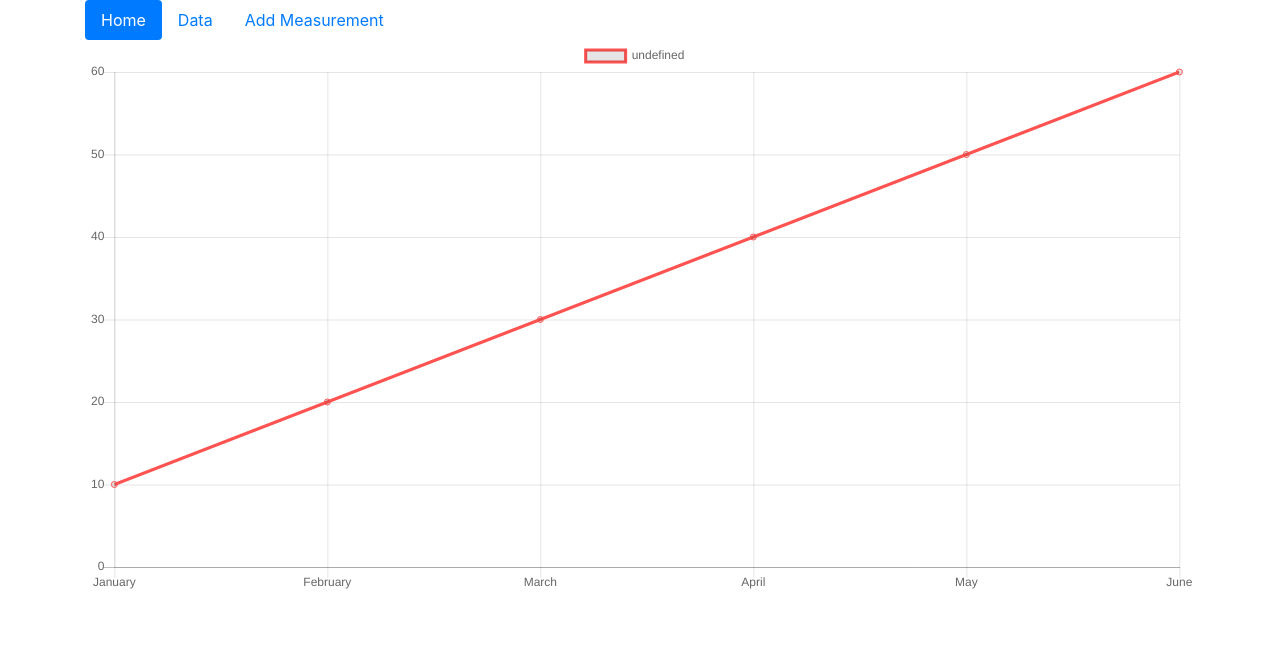
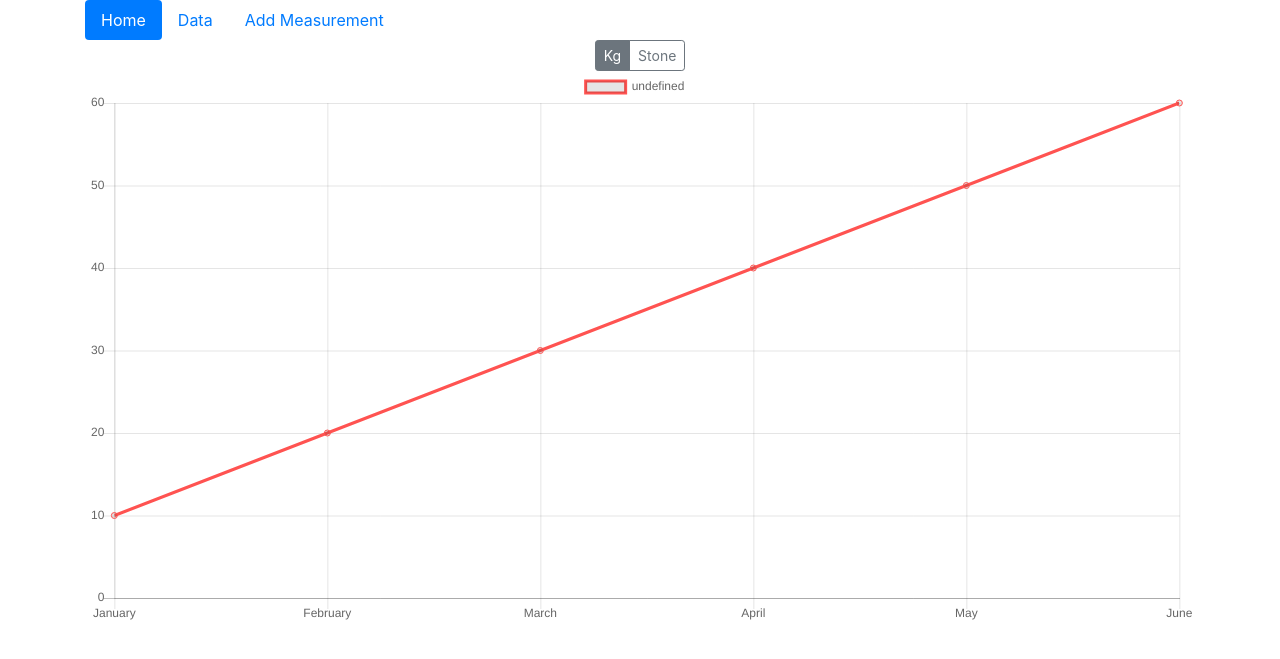
Before and after one commit to wkeeling/weighttracker, a Django app: page /track/ in a window 1280 px wide. Shown: the top 659 px of the page. Run offline with Django 3.2, Linux system fonts and the light colour scheme; data that the repository does not hold is empty; some libraries are stand-ins or nearby versions.

Commit message:
Introduce radio buttons for units

```diff
--- a/track/templates/home.html
+++ b/track/templates/home.html
@@ -19,13 +19,32 @@
         </div>
     </div>
     <div class="row">
+        <div class="col text-center">
+            <div id="units" class="btn-group btn-group-toggle center" data-toggle="buttons">
+                <label class="btn btn-outline-secondary btn-sm active">
+                    <input type="radio" name="units" id="kg" value="kg">Kg</input>
+                </label>
+                <label class="btn btn-outline-secondary btn-sm">
+                    <input type="radio" name="units" id="stone" value="stone">Stone</input>
+                </label>
+            </div>
+        </div>
+    </div>
+    <div class="row">
         <div class="col">
             <canvas id="weight_chart"></canvas>
         </div>
     </div>
     <script>
         $(function() {
-            $.get('/track/chart/').done(function(data) {
+            $('.btn').button();
+
+            $('#units :input').change(function() {
+                drawChart($(this).val());
+            });
+
+            function drawChart(unit) {
+                $.get('/track/chart/', {'unit': unit}).done(function(data) {
                     var ctx = $('#weight_chart').get(0).getContext('2d');
                     new Chart(ctx, {
                         type: 'line',
@@ -48,6 +67,9 @@
                         }
                     });
                 });
+            }
+
+            drawChart('kg');
         });
     </script>
 {% endblock %}
```
Lines whose indentation alone changed are shown as unchanged.
